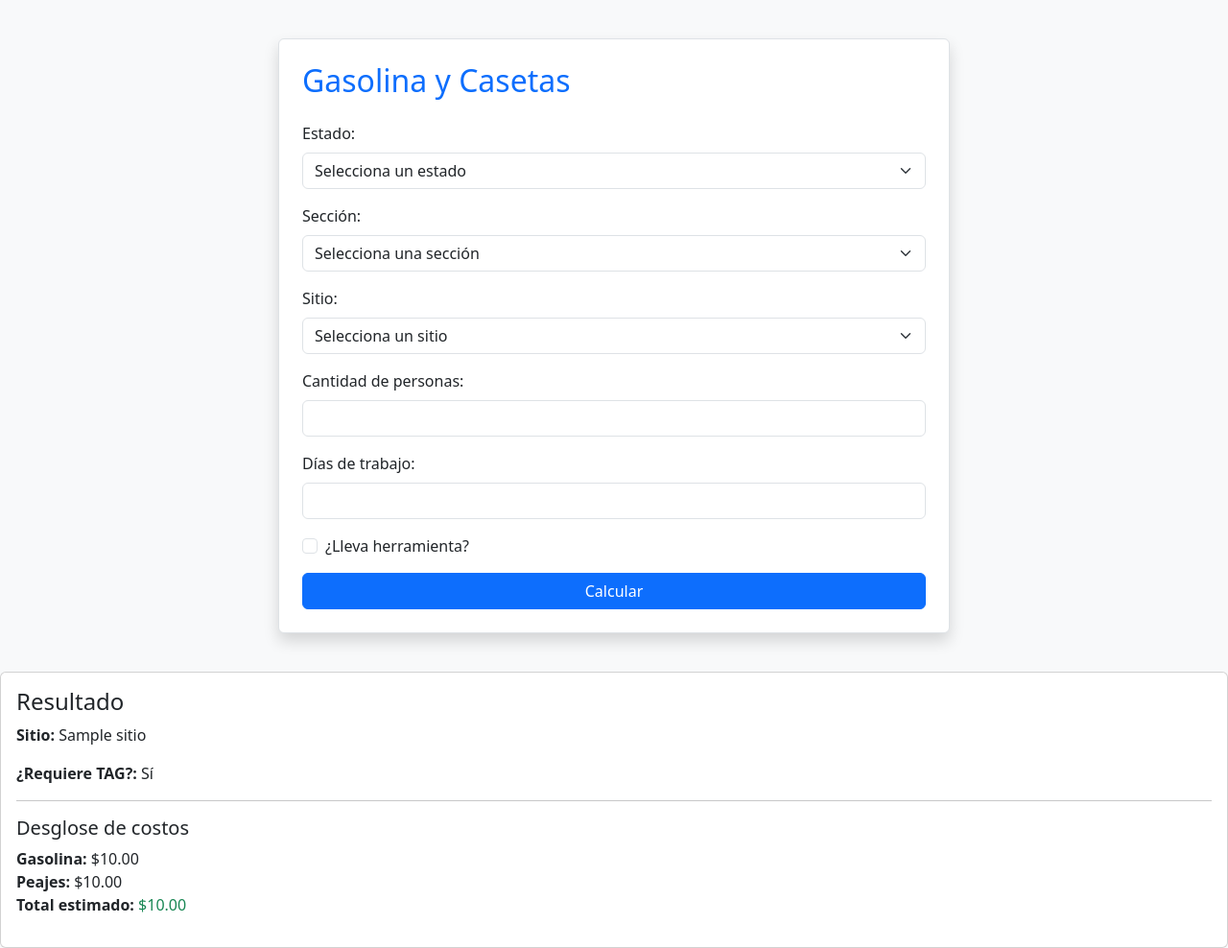
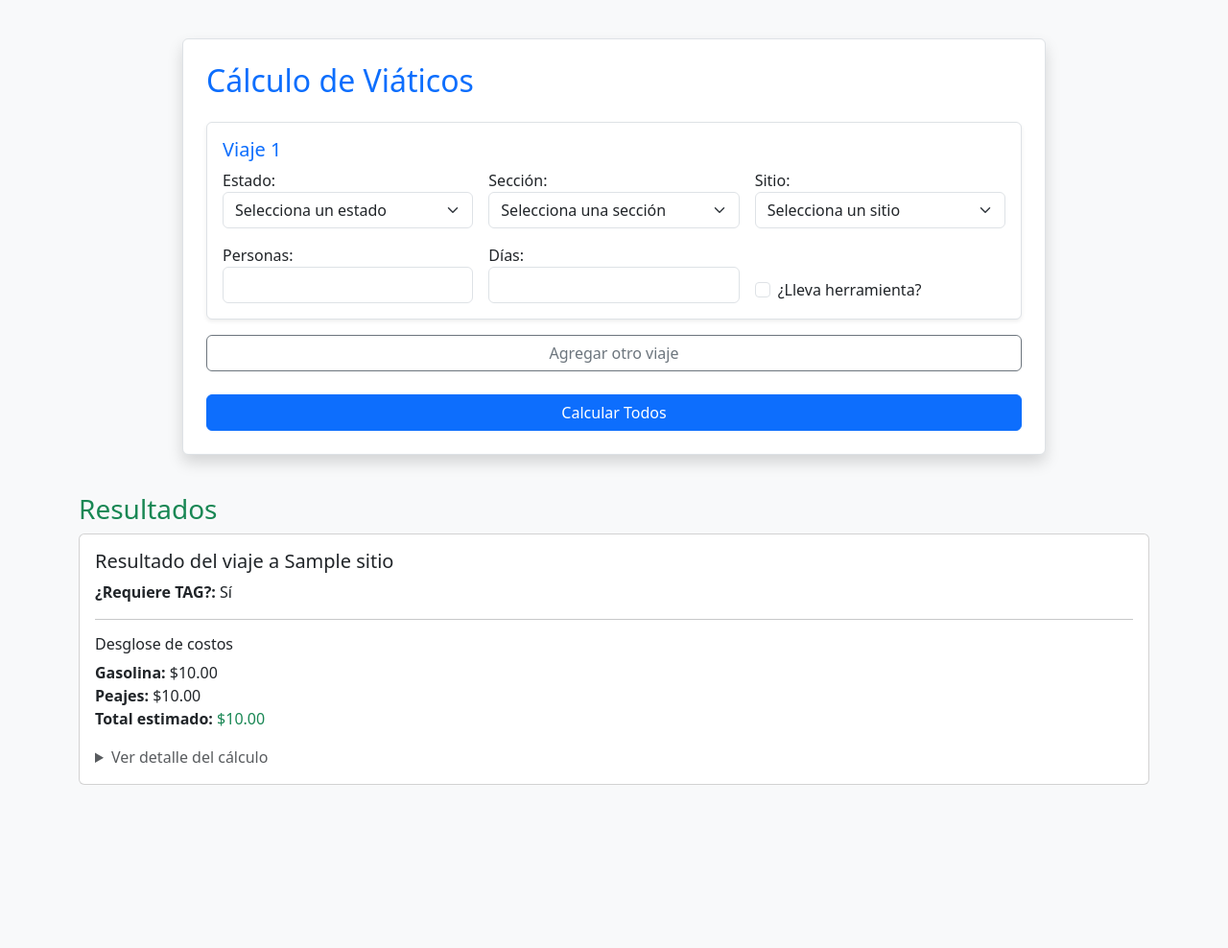
Before and after one commit to israel109910/Gestion, a Django app: template Gasolina/templates/viaticos.html in a window 1280 px wide. Shown: the whole page at 96% size. After the commit the page ends 818 px from the top, so only its background shows below. Run offline with Django 3.2, Linux system fonts and the light colour scheme; the template is opened without the code that fills it: most values are stand-ins (such as "Sample title", 1, 10 or a date in 2020).

Commit message:
insertar app gasolina

```diff
--- a/Gasolina/templates/viaticos.html
+++ b/Gasolina/templates/viaticos.html
@@ -9,123 +9,193 @@
     <!-- Bootstrap 5 -->
     <link href="https://cdn.jsdelivr.net/npm/bootstrap@5.3.0/dist/css/bootstrap.min.css" rel="stylesheet">
 
-    <!-- Estilos personalizados (opcional) -->
     <style>
         body {
             background-color: #f8f9fa;
         }
         .form-container {
-            max-width: 700px;
+            max-width: 900px;
             margin: 40px auto;
         }
     </style>
 </head>
 <body>
 <div class="container form-container p-4 border rounded shadow bg-white">
-        <h2 class="mb-4 text-primary">Gasolina y Casetas</h2>
+    <h2 class="mb-4 text-primary">Cálculo de Viáticos</h2>
 
-        <form method="post">
-            {% csrf_token %}
-
-            <div class="mb-3">
-                <label for="estado" class="form-label">Estado:</label>
-                <select name="estado" id="estado" class="form-select" required>
+    <!-- Contenedor dinámico de formularios -->
+    <div id="formularios-container">
+        <div class="viaje-form card p-3 mb-3 shadow-sm border position-relative">
+            <h5 class="text-primary">Viaje 1</h5>
+            <div class="row g-3">
+                <div class="col-md-4">
+                    <label>Estado:</label>
+                    <select class="form-select estado" required>
                         <option value="">Selecciona un estado</option>
                         {% for estado in estados %}
                             <option value="{{ estado.id }}">{{ estado.nombre }}</option>
                         {% endfor %}
                     </select>
                 </div>
-
-            <div class="mb-3">
-                <label for="seccion" class="form-label">Sección:</label>
-                <select name="seccion" id="seccion" class="form-select" required>
+                <div class="col-md-4">
+                    <label>Sección:</label>
+                    <select class="form-select seccion" required>
                         <option value="">Selecciona una sección</option>
                     </select>
                 </div>
-
-            <div class="mb-3">
-                <label for="sitio" class="form-label">Sitio:</label>
-                <select name="sitio" id="sitio" class="form-select" required>
+                <div class="col-md-4">
+                    <label>Sitio:</label>
+                    <select class="form-select sitio" required>
                         <option value="">Selecciona un sitio</option>
                     </select>
                 </div>
-
-            <div class="mb-3">
-                <label for="personas" class="form-label">Cantidad de personas:</label>
-                <input type="number" name="personas" id="personas" class="form-control" required min="1" max="5">
+                <div class="col-md-4">
+                    <label>Personas:</label>
+                    <input type="number" class="form-control personas" required min="1" max="5">
+                </div>
+                <div class="col-md-4">
+                    <label>Días:</label>
+                    <input type="number" class="form-control dias" required min="1">
+                </div>
+                <div class="col-md-4 align-self-end">
+                    <div class="form-check">
+                        <input type="checkbox" class="form-check-input herramientas">
+                        <label class="form-check-label">¿Lleva herramienta?</label>
+                    </div>
+                </div>
+            </div>
+        </div>
     </div>
 
-            <div class="mb-3">
-                <label for="dias" class="form-label">Días de trabajo:</label>
-                <input type="number" name="dias" id="dias" class="form-control" required min="1">
+    <!-- Botón para agregar nuevo formulario -->
+    <div class="d-grid mb-4">
+        <button type="button" class="btn btn-outline-secondary" onclick="agregarFormulario()">Agregar otro viaje</button>
     </div>
 
-            <div class="form-check mb-3">
-                <input type="checkbox" name="herramientas" id="herramientas" class="form-check-input">
-                <label class="form-check-label" for="herramientas">¿Lleva herramienta?</label>
-            </div>
-
+    <!-- Formulario principal para enviar todo -->
+    <form method="post" id="formulario-principal">
+        {% csrf_token %}
+        <input type="hidden" name="viajes_json" id="viajes_json">
         <div class="d-grid">
-                <button type="submit" class="btn btn-primary">Calcular</button>
+            <button type="submit" class="btn btn-primary">Calcular Todos</button>
         </div>
     </form>
 </div>
 
 {% if resultado %}
-<div class="card mt-4">
+<div class="container mt-4">
+    <h3 class="text-success">Resultados</h3>
+    {% for r in resultado %}
+        <div class="card mb-3">
             <div class="card-body">
-    <h4 class="card-title">Resultado</h4>
+                <h5 class="card-title">Resultado del viaje a {{ r.sitio }}</h5>
+                <p><strong>¿Requiere TAG?:</strong> {{ r.requiere_tag|yesno:"Sí,No" }}</p>
 
-    <p><strong>Sitio:</strong> {{ resultado.sitio }}</p>
-    <p><strong>¿Requiere TAG?:</strong> {{ resultado.requiere_tag|yesno:"Sí,No" }}</p>
-
-    {% if resultado.costo_peaje > 0 %}
-      <p><strong>Costo de Peaje:</strong> ${{ resultado.costo_peaje|floatformat:2 }}</p>
+                {% if r.costo_peaje > 0 %}
+                    <p><strong>Costo de Peaje:</strong> ${{ r.costo_peaje|floatformat:2 }}</p>
                 {% endif %}
 
                 <hr>
-    <h5>Desglose de costos</h5>
+                <h6>Desglose de costos</h6>
                 <ul class="list-unstyled">
-      <li><strong>Gasolina:</strong> ${{ resultado.costo_gasolina|floatformat:2 }}</li>
-      <li><strong>Peajes:</strong> ${{ resultado.costo_peaje|floatformat:2 }}</li>
-      <li><strong>Total estimado:</strong> <span class="text-success font-weight-bold">${{ resultado.costo_total|floatformat:2 }}</span></li>
+                    <li><strong>Gasolina:</strong> ${{ r.costo_gasolina|floatformat:2 }}</li>
+                    <li><strong>Peajes:</strong> ${{ r.costo_peaje|floatformat:2 }}</li>
+                    <li><strong>Total estimado:</strong> <span class="text-success">${{ r.costo_total|floatformat:2 }}</span></li>
                 </ul>
+
+                <details class="mt-3">
+                    <summary class="text-muted">Ver detalle del cálculo</summary>
+                    <ul class="mt-2">
+                        <li><strong>Personas:</strong> {{ r.detalle.personas }}</li>
+                        <li><strong>Días:</strong> {{ r.detalle.dias }}</li>
+                        <li><strong>¿Lleva herramienta?:</strong> {{ r.detalle.herramientas|yesno:"Sí,No" }}</li>
+                        <li><strong>Peso total:</strong> {{ r.detalle.peso_total }} kg</li>
+                        <li><strong>Rendimiento ajustado:</strong> {{ r.detalle.rendimiento_ajustado }} km/l</li>
+                        <li><strong>Fórmula usada:</strong> {{ r.detalle.formula }}</li>
+                    </ul>
+                </details>
             </div>
         </div>
+    {% endfor %}
+</div>
 {% endif %}
-
-
 
 <!-- Scripts -->
 <script>
     const secciones = {{ secciones_json|safe }};
     const sitios = {{ sitios_json|safe }};
+    let contador = 1;
 
-        document.getElementById('estado').addEventListener('change', function () {
+    function actualizarEventos() {
+        document.querySelectorAll('.estado').forEach(select => {
+            select.onchange = function () {
                 const estadoId = this.value;
-            const seccionSelect = document.getElementById('seccion');
+                const seccionSelect = this.closest('.viaje-form').querySelector('.seccion');
                 seccionSelect.innerHTML = '<option value="">Selecciona una sección</option>';
-
                 Object.entries(secciones).forEach(([id, seccion]) => {
                     if (seccion.estado_id == estadoId) {
                         seccionSelect.innerHTML += `<option value="${id}">${seccion.nombre}</option>`;
                     }
                 });
-
-            document.getElementById('sitio').innerHTML = '<option value="">Selecciona un sitio</option>';
+                this.closest('.viaje-form').querySelector('.sitio').innerHTML = '<option value="">Selecciona un sitio</option>';
+            };
         });
 
-        document.getElementById('seccion').addEventListener('change', function () {
+        document.querySelectorAll('.seccion').forEach(select => {
+            select.onchange = function () {
                 const seccionId = this.value;
-            const sitioSelect = document.getElementById('sitio');
+                const sitioSelect = this.closest('.viaje-form').querySelector('.sitio');
                 sitioSelect.innerHTML = '<option value="">Selecciona un sitio</option>';
-
                 Object.entries(sitios).forEach(([id, sitio]) => {
                     if (sitio.seccion_id == seccionId) {
                         sitioSelect.innerHTML += `<option value="${id}">${sitio.nombre}</option>`;
                     }
                 });
+            };
+        });
+    }
+
+    function agregarFormulario() {
+        contador++;
+        const contenedor = document.getElementById('formularios-container');
+        const plantilla = document.querySelector('.viaje-form');
+        const nueva = plantilla.cloneNode(true);
+        nueva.querySelector('h5').innerText = `Viaje ${contador}`;
+        nueva.querySelectorAll('select, input').forEach(input => {
+            if (input.type === 'checkbox') input.checked = false;
+            else input.value = '';
+        });
+        contenedor.appendChild(nueva);
+        actualizarEventos();
+    }
+
+    actualizarEventos();
+
+    // Captura y envía los formularios como JSON
+    document.getElementById('formulario-principal').addEventListener('submit', function (e) {
+        e.preventDefault();
+        const viajes = [];
+        let valid = true;
+        document.querySelectorAll('.viaje-form').forEach(form => {
+            const sitio = form.querySelector('.sitio').value;
+            const personas = form.querySelector('.personas').value;
+            const dias = form.querySelector('.dias').value;
+            const herramientas = form.querySelector('.herramientas').checked;
+
+            if (!sitio || !personas || !dias) {
+                valid = false;
+            }
+
+            viajes.push({ sitio, personas, dias, herramientas });
+        });
+
+        if (!valid) {
+            alert("Por favor completa todos los campos obligatorios.");
+            return;
+        }
+
+        document.getElementById('viajes_json').value = JSON.stringify(viajes);
+        this.submit();
     });
 </script>
 </body>
```
Also changed, not shown: Gasolina/views.py (+31 -36 lines). Lines whose indentation alone changed are shown as unchanged.
